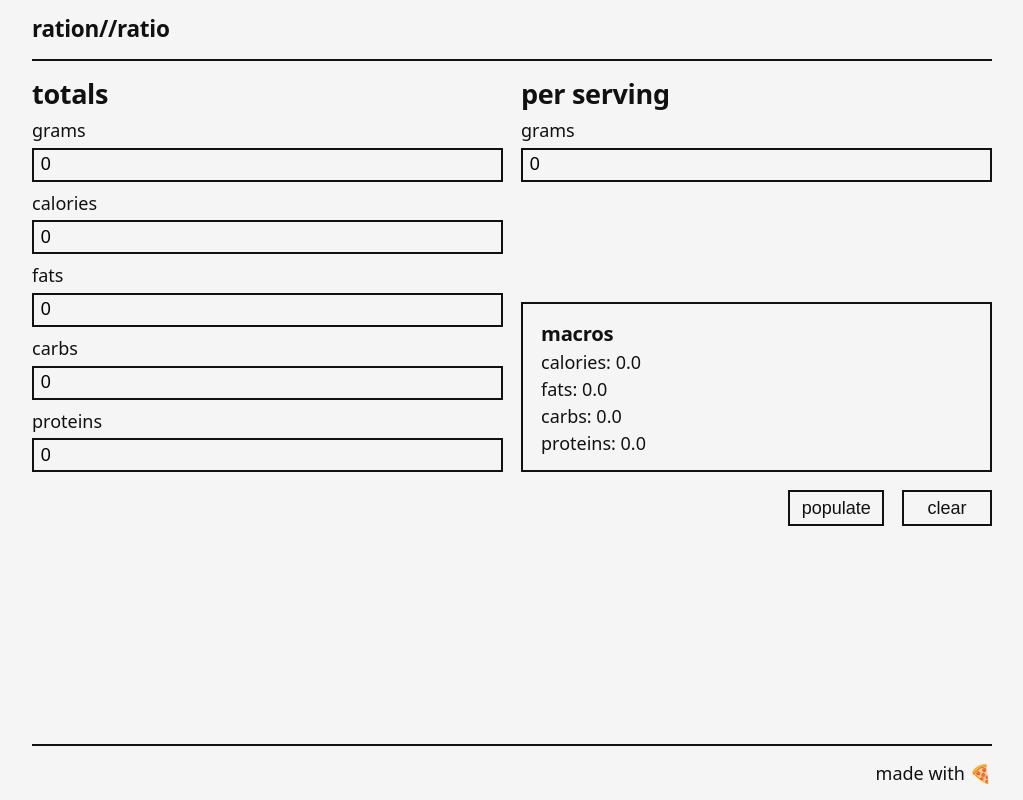
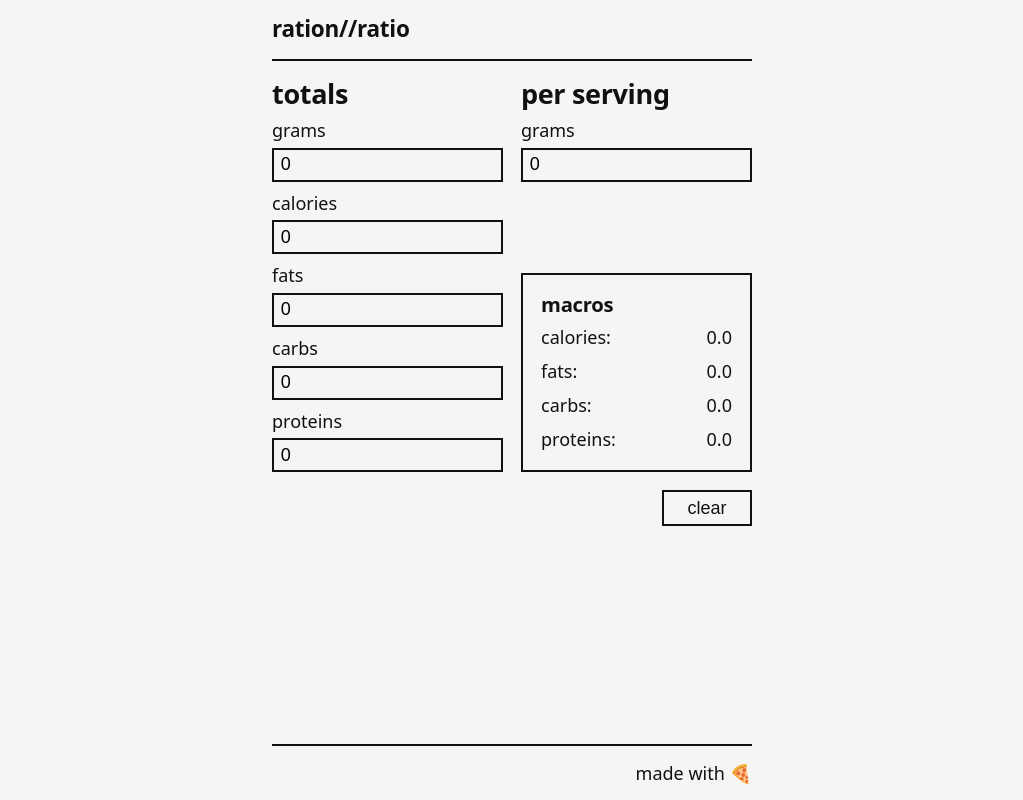
Before and after one commit to chuckhutchins/ration-ratio, a Vue app: page / in a window 1280 px wide. Shown: the whole page, without its empty margins (128-1151 px from the left). Built offline with nearby package versions, Linux system fonts and the light colour scheme.

Commit message:
fixing formatting

```diff
--- a/src/App.vue
+++ b/src/App.vue
@@ -15,7 +15,7 @@ import TheHeader from '@/components/TheHeader.vue';
 <style scoped lang="scss">
 .container {
   width: calc(100% - 2rem);
-  max-width: 960px;
+  max-width: 480px;
   margin: 0 auto;
   box-sizing: border-box;
   padding: 1rem 0;
@@ -24,5 +24,9 @@ import TheHeader from '@/components/TheHeader.vue';
   align-items: start;
   grid-gap: 1rem;
   min-height: 100dvh;
+
+  > * {
+    min-inline-size: 0;
+  }
 }
 </style>
--- a/src/components/NumberInput.vue
+++ b/src/components/NumberInput.vue
@@ -23,6 +23,10 @@ const uniqueId = uuidv4();
 .label {
   display: grid;
   gap: 0.25rem;
+
+  > * {
+    min-inline-size: 0;
+  }
 }
 
 .input {
--- a/src/components/RatioCalculator.vue
+++ b/src/components/RatioCalculator.vue
@@ -13,14 +13,13 @@
       <NumberInput v-model="servingGrams" label="grams" />
       <div class="macros">
         <h3>macros</h3>
-        <p>calories: {{ servingCalories }}</p>
-        <p>fats: {{ servingFats }}</p>
-        <p>carbs: {{ servingCarbs }}</p>
-        <p>proteins: {{ servingProteins }}</p>
+        <p>calories: <span>{{ servingCalories }}</span></p>
+        <p>fats: <span>{{ servingFats }}</span></p>
+        <p>carbs: <span>{{ servingCarbs }}</span></p>
+        <p>proteins: <span>{{ servingProteins }}</span></p>
       </div>
     </div>
     <div class="actions">
-      <TheButton @click="populateTestData">populate</TheButton>
       <TheButton @click="handleClear">clear</TheButton>
     </div>
   </main>
@@ -32,14 +31,6 @@ import NumberInput from '@/components/NumberInput.vue';
 import TheButton from '@/components/TheButton.vue';
 import { format } from '@/composables/useFormat.js';
 import { round } from '@/composables/useRound.js';
-
-const populateTestData = () => {
-  totalGrams.value = 1672;
-  totalCalories.value = 1050;
-  totalFats.value = 53;
-  totalCarbs.value = 135;
-  totalProteins.value = 15;
-}
 
 const gramRatio = computed(() => servingGrams.value / totalGrams.value);
 const totalGrams = ref(0);
@@ -88,6 +79,10 @@ const handleClear = () => {
   grid-template-columns: repeat(2, 1fr);
   grid-template-rows: max-content 1fr;
   gap: 1rem;
+
+  > * {
+    min-inline-size: 0;
+  }
 }
 
 .totals,
@@ -103,9 +98,14 @@ const handleClear = () => {
   border: 2px solid var(--text);
   padding: 1rem;
 
+  > * {
+    min-inline-size: 0;
+  }
+
   p {
-    font-size: 1rem;
-    line-height: 1;
+    display: flex;
+    justify-content: space-between;
+    gap: 0.5rem;
   }
 }
 
```
